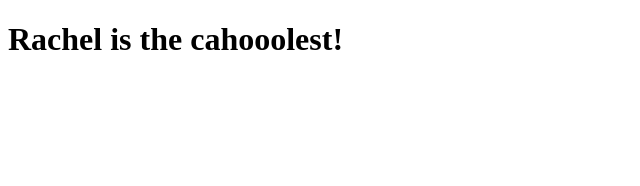
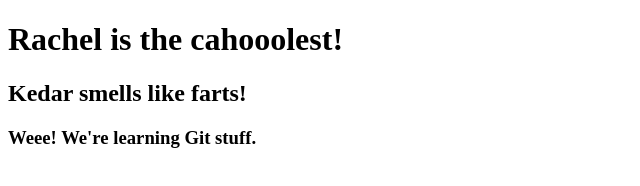
Before and after one commit to kedarjoyner/git-test, a plain HTML site: page index.html in a window 1280 px wide. Shown: the whole page, without its empty margins (0-640 px from the left). Drawn offline with Linux system fonts and the light colour scheme.

Commit message:
add more headers

```diff
--- a/index.html
+++ b/index.html
@@ -6,6 +6,8 @@
 </head>
 <body>
   <h1>Rachel is the cahooolest!</h1>
+  <h2>Kedar smells like farts!</h2>
+  <h3>Weee! We're learning Git stuff.</h3>
 
 </body>
 </html>
```
